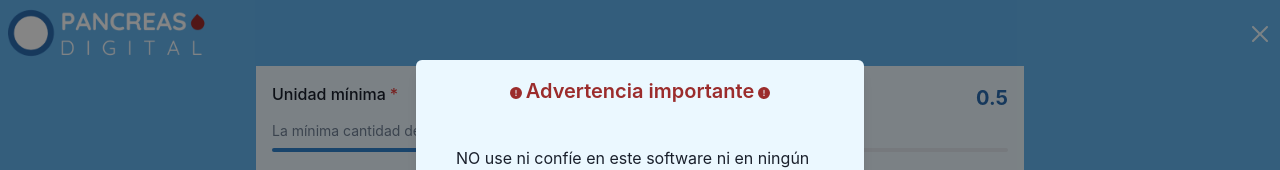
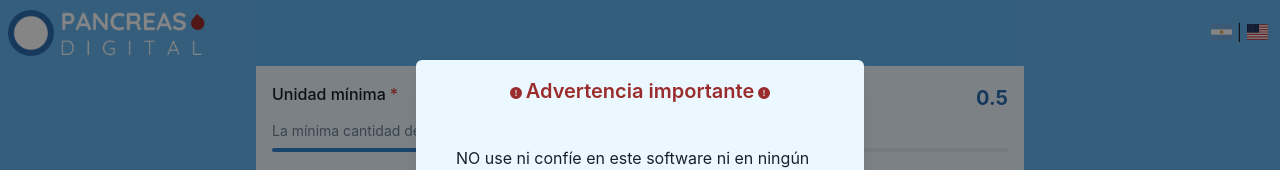
Before and after one commit to Pancreas-Digital/bolus-calculator, a Next.js app: page / in a window 1280 px wide. Shown: the top 170 px of the page. Built offline with nearby package versions, Linux system fonts and the light colour scheme.

Commit message:
Adding simple language selector

```diff
--- a/components/Navbar/index.js
+++ b/components/Navbar/index.js
@@ -1,5 +1,5 @@
-import { Flex, Box, Spacer, Stack, Image, Link } from '@chakra-ui/react';
-import { CloseIcon } from '@chakra-ui/icons';
+import { Flex, Box, Spacer, Stack, Image, Link, Select } from '@chakra-ui/react';
+import "/node_modules/flag-icons/css/flag-icons.min.css";
 
 export default function Navbar() {
   return (
@@ -24,8 +24,12 @@ export default function Navbar() {
       <Box p="2">
         <Box p="1" />
         <Box p="1">
-          <Link href="/" title="Reset">
-            <CloseIcon color="blue.50" _hover={{ color: 'blue.600' }} />
+          <Link href="/es-AR" title="AR">
+            <span class="fi fi-ar"></span>
+          </Link>
+          &nbsp;|&nbsp;
+          <Link href="/en-US" title="US">
+            <span class="fi fi-us"></span>
           </Link>
         </Box>
       </Box>
--- a/package.json
+++ b/package.json
@@ -12,6 +12,7 @@
     "@chakra-ui/react": "^1.6.7",
     "@emotion/react": "^11.4.1",
     "@emotion/styled": "^11.3.0",
+    "flag-icons": "^6.6.6",
     "framer-motion": "^4.1.17",
     "next": "^12.3.1",
     "react": "^17.0.2",
```
Also changed, not shown: 1 other file (tests, documents, lock files or other folders).
